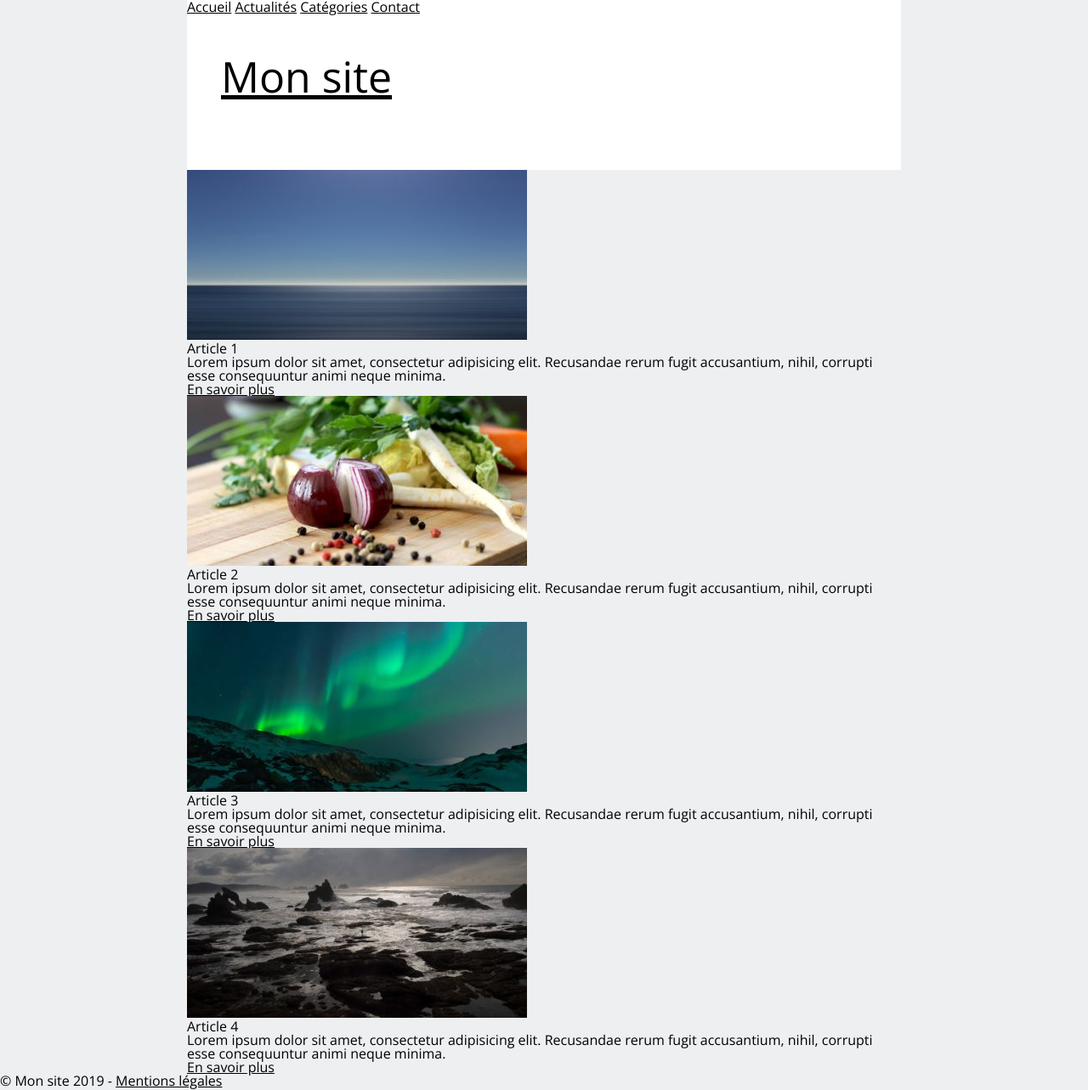
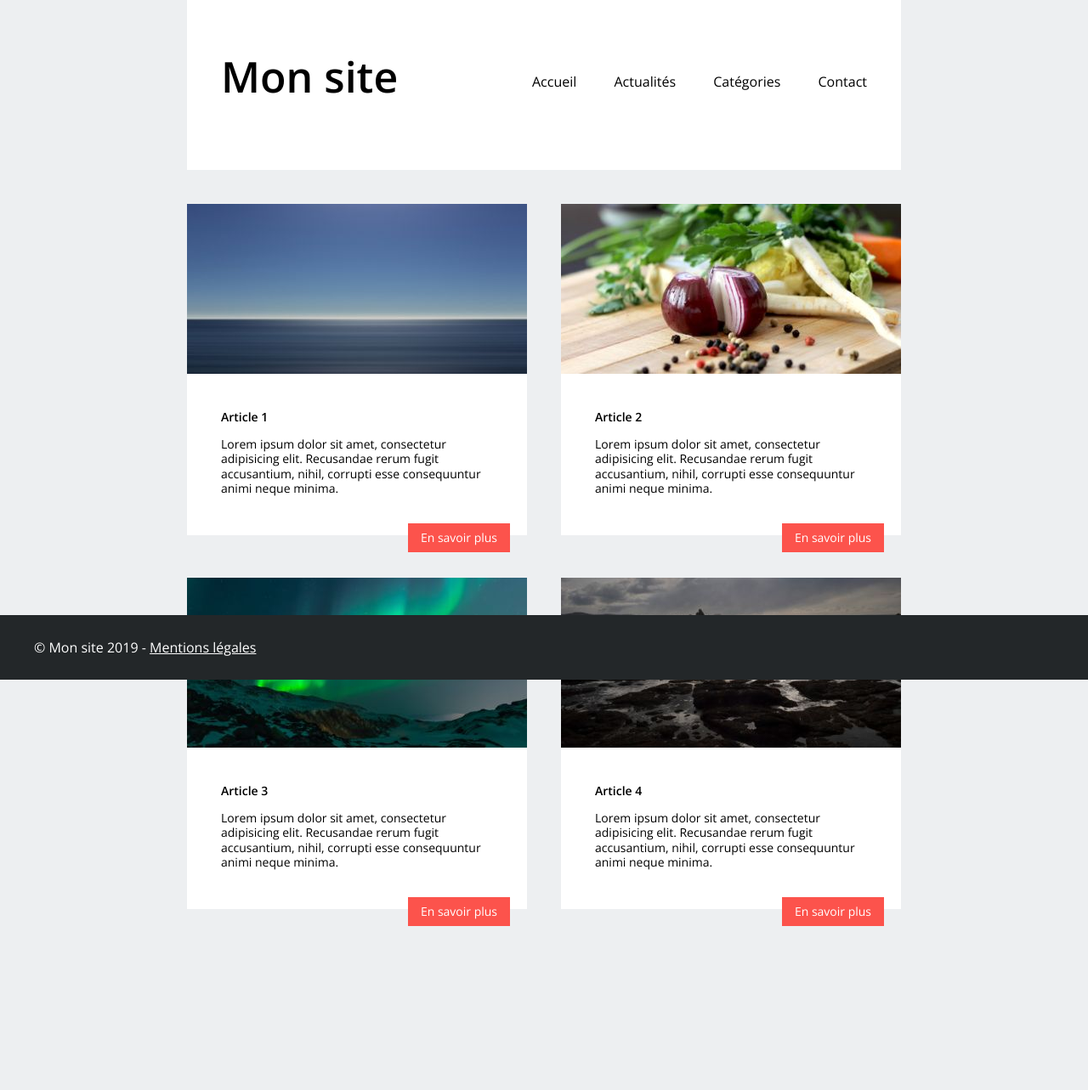
Before and after one commit to brunosimon/hetic-pmd-2022, a PHP site: page / in a window 1280 px wide. Shown: the whole page at 85% size. After the commit the page ends 1090 px from the top, so only its background shows below. Run offline with PHP 8.4, Linux system fonts and the light colour scheme.

Commit message:
:memo: Update lessons

```diff
--- a/exercices/lesson/02-integration-1/index.html
+++ b/exercices/lesson/02-integration-1/index.html
@@ -1,11 +1,28 @@
 <!doctype html>
 <html>
     <head>
+        <!-- Metas -->
         <meta charset="UTF-8">
+        <meta name="viewport" content="width=device-width, initial-scale=1">
+
+        <!-- SEO -->
         <title>Intégration 1</title>
+
+        <!-- Style -->
         <link href="https://fonts.googleapis.com/css?family=Open+Sans:400,600&display=swap" rel="stylesheet">
         <link rel="stylesheet" href="sources/css/reset.css">
         <link rel="stylesheet" href="sources/css/style.css">
+
+        <!-- Favicons -->
+        <link rel="apple-touch-icon" sizes="180x180" href="sources/favicons/apple-touch-icon.png">
+        <link rel="icon" type="image/png" sizes="32x32" href="sources/favicons/favicon-32x32.png">
+        <link rel="icon" type="image/png" sizes="16x16" href="sources/favicons/favicon-16x16.png">
+        <link rel="manifest" href="sources/favicons/site.webmanifest">
+        <link rel="mask-icon" href="sources/favicons/safari-pinned-tab.svg" color="#9ad55b">
+        <link rel="shortcut icon" href="sources/favicons/favicon.ico">
+        <meta name="msapplication-TileColor" content="#da532c">
+        <meta name="msapplication-config" content="sources/favicons/browserconfig.xml">
+        <meta name="theme-color" content="#ffffff">
     </head>
     <body>
 
@@ -30,29 +47,37 @@
 
                 <article class="article">
                     <img class="thumbnail" src="sources/images/image-1.jpg" alt="Le ciel et la mer">
+                    <div class="content">
                         <h2 class="title">Article 1</h2>
                         <p class="description">Lorem ipsum dolor sit amet, consectetur adipisicing elit. Recusandae rerum fugit accusantium, nihil, corrupti esse consequuntur animi neque minima.</p>
+                    </div>
                     <a class="read-more" href="#">En savoir plus</a>
                 </article>
 
                 <article class="article">
                     <img class="thumbnail" src="sources/images/image-2.jpg" alt="Le ciel et la mer">
+                    <div class="content">
                         <h2 class="title">Article 2</h2>
                         <p class="description">Lorem ipsum dolor sit amet, consectetur adipisicing elit. Recusandae rerum fugit accusantium, nihil, corrupti esse consequuntur animi neque minima.</p>
+                    </div>
                     <a class="read-more" href="#">En savoir plus</a>
                 </article>
 
                 <article class="article">
                     <img class="thumbnail" src="sources/images/image-3.jpg" alt="Le ciel et la mer">
+                    <div class="content">
                         <h2 class="title">Article 3</h2>
                         <p class="description">Lorem ipsum dolor sit amet, consectetur adipisicing elit. Recusandae rerum fugit accusantium, nihil, corrupti esse consequuntur animi neque minima.</p>
+                    </div>
                     <a class="read-more" href="#">En savoir plus</a>
                 </article>
 
                 <article class="article">
                     <img class="thumbnail" src="sources/images/image-4.jpg" alt="Le ciel et la mer">
+                    <div class="content">
                         <h2 class="title">Article 4</h2>
                         <p class="description">Lorem ipsum dolor sit amet, consectetur adipisicing elit. Recusandae rerum fugit accusantium, nihil, corrupti esse consequuntur animi neque minima.</p>
+                    </div>
                     <a class="read-more" href="#">En savoir plus</a>
                 </article>
 
--- a/exercices/lesson/02-integration-1/sources/css/style.css
+++ b/exercices/lesson/02-integration-1/sources/css/style.css
@@ -10,17 +10,113 @@ body
     margin: 0 auto;
 }
 
+/************************************
+ * Header
+ ***********************************/
 .header
 {
     position: relative;
     height: 200px;
+    margin-bottom: 40px;
     background: #ffffff;
 }
 
-.header .title
+.header h1
 {
     position: absolute;
     top: 65px;
     left: 40px;
     font-size: 50px;
+    font-weight: 600;
 }
+
+.header .title a
+{
+    text-decoration: none;
+}
+
+.header .navigation
+{
+    position: absolute;
+    top: 88px;
+    right: 20px;
+}
+
+.header .navigation .link
+{
+    text-decoration: none;
+    padding: 20px;
+}
+
+/************************************
+ * Articles
+ ***********************************/
+.articles
+{
+    margin-bottom: 80px;
+    font-size: 0;
+}
+
+.articles .article
+{
+    display: inline-block;
+    position: relative;
+    width: 400px;
+    height: 390px;
+    margin-bottom: 50px;
+    background: #ffffff;
+    font-size: 14px;
+}
+
+.articles .article:nth-child(odd)
+{
+    margin-right: 40px;
+}
+
+.articles .article .content
+{
+    padding: 40px;
+    line-height: 1.25em;
+}
+
+.articles .article .title
+{
+    margin-bottom: 1em;
+    font-weight: 600;
+}
+
+.articles .article .read-more
+{
+    position: absolute;
+    bottom: -20px;
+    right: 20px;
+    padding: 10px 15px;
+    background: #fc534c;
+    color: #ffffff;
+    text-decoration: none;
+}
+
+/************************************
+ * Footer
+ ***********************************/
+.footer
+{
+    position: fixed;
+    bottom: 0;
+    left: 0;
+    width: 100%;
+    padding: 30px 40px;
+    background: #232729;
+    color: #ffffff;
+}
+
+
+
+
+@media (max-width: 1000px)
+{
+    body
+    {
+        background: red;
+    }
+}
--- a/exercices/lesson/02-integration-1/sources/favicons/browserconfig.xml
+++ b/exercices/lesson/02-integration-1/sources/favicons/browserconfig.xml
@@ -2,7 +2,7 @@
 <browserconfig>
     <msapplication>
         <tile>
-            <square150x150logo src="/mstile-150x150.png"/>
+            <square150x150logo src="sources/favicons/mstile-150x150.png"/>
             <TileColor>#da532c</TileColor>
         </tile>
     </msapplication>
```
Also changed, not shown: cours/06-mise_en_ligne/index.html (+25 -10 lines), exercices/test/02-integration-1/sources/css/style.css (+172 -8 lines), exercices/lesson/02-integration-1/sources/favicons/site.webmanifest. Lines whose indentation alone changed are shown as unchanged.
